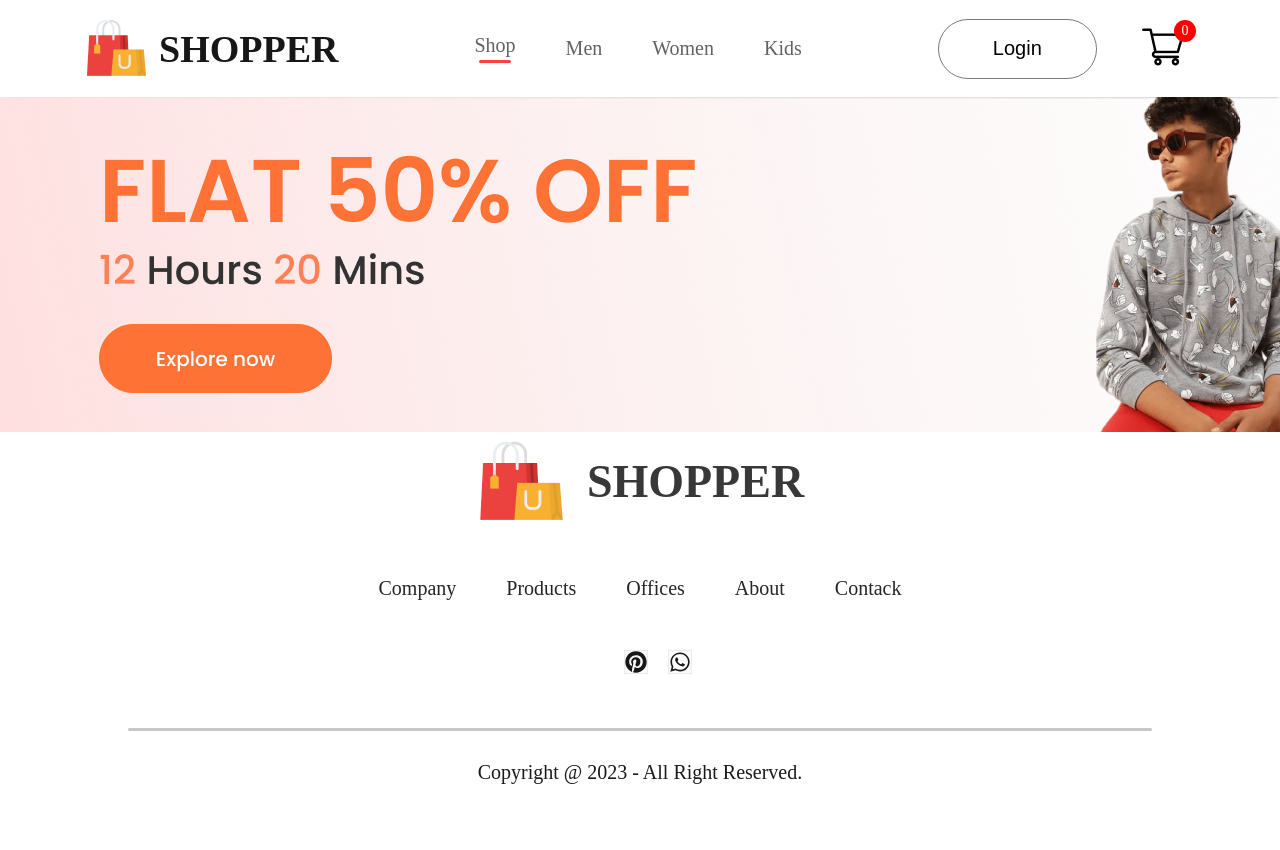
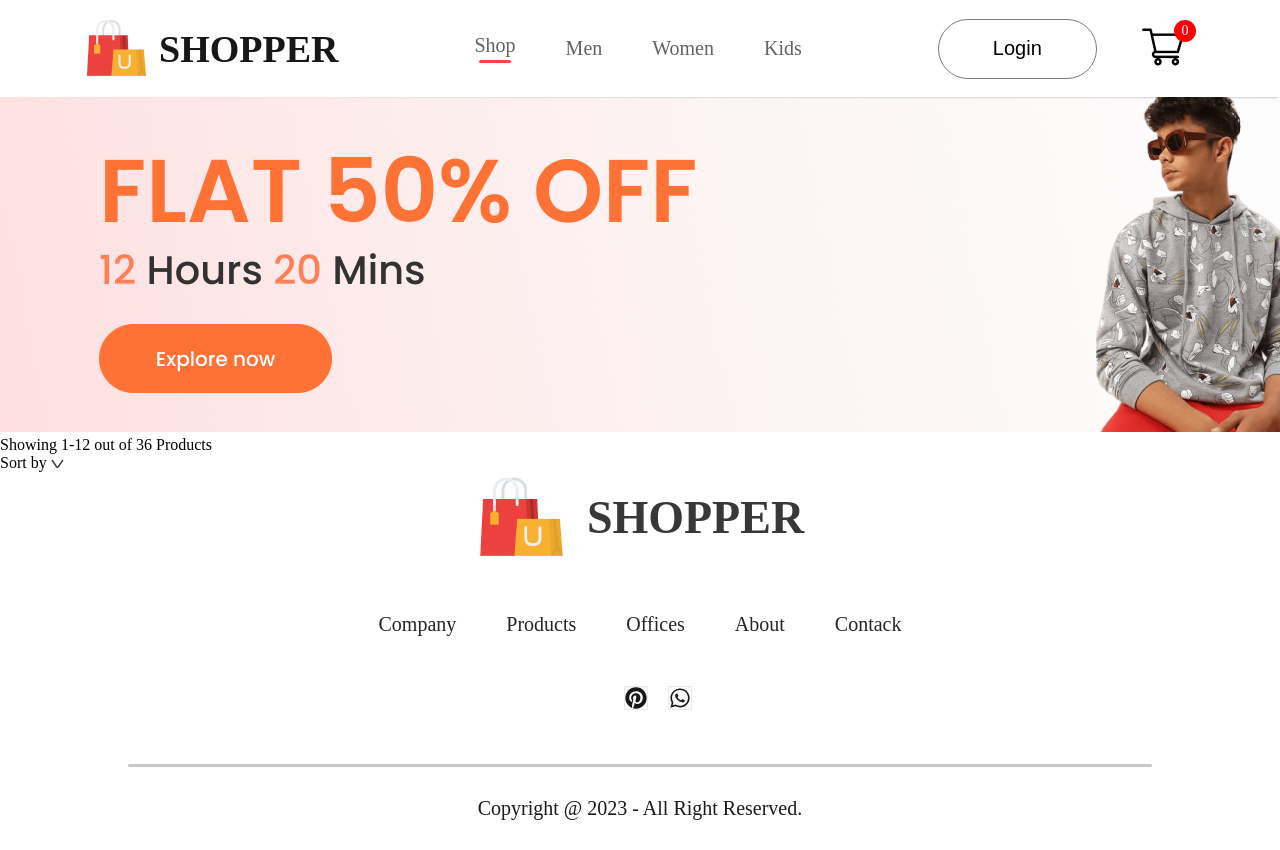
Before and after one commit to Canaga81/E-Commerce, a React (Vite) app in the folder e-commerce/: page /kids in a window 1280 px wide. Shown: the top 850 px of the page. Before the commit the page ends 814 px from the top, so only its background shows below. Built offline with nearby package versions, Linux system fonts and the light colour scheme; some icons are missing.

Commit message:
Dropdown Icon

```diff
--- a/e-commerce/src/Context/ShopContext.jsx
+++ b/e-commerce/src/Context/ShopContext.jsx
@@ -4,12 +4,15 @@ import all_product from "../Components/Assets/all_product";
 export const ShopContext = createContext(null);
 
 const ShopContextProvider = (props) => {
+
     const contextValue = {all_product}
 
     return (
+
         <ShopContext.Provider value={contextValue}>
             {props.children}
         </ShopContext.Provider>
+
     )
 }
 
--- a/e-commerce/src/Pages/ShopCategory.jsx
+++ b/e-commerce/src/Pages/ShopCategory.jsx
@@ -1,6 +1,7 @@
 import './CSS/ShopCategory.css'
 import ShopContext from '../Context/ShopContext'
 import { useContext } from 'react'
+import drop_dowwn from '../Components/Assets/dropdown_icon.png'
 
 const ShopCategory = (props) => {
 
@@ -9,6 +10,16 @@ const ShopCategory = (props) => {
   return (
     <div className="shop-category">
       <img src={props.banner} alt="shop_image" />
+
+      <div className="shopcategory-indexSort">
+        <p>
+          <span>Showing 1-12</span> out of 36 Products
+        </p>
+      </div>
+
+      <div className="shopcategory-sort">
+        Sort by <img src={drop_dowwn} alt="dropdown_icon" />
+      </div>
     </div>
   )
 
```
